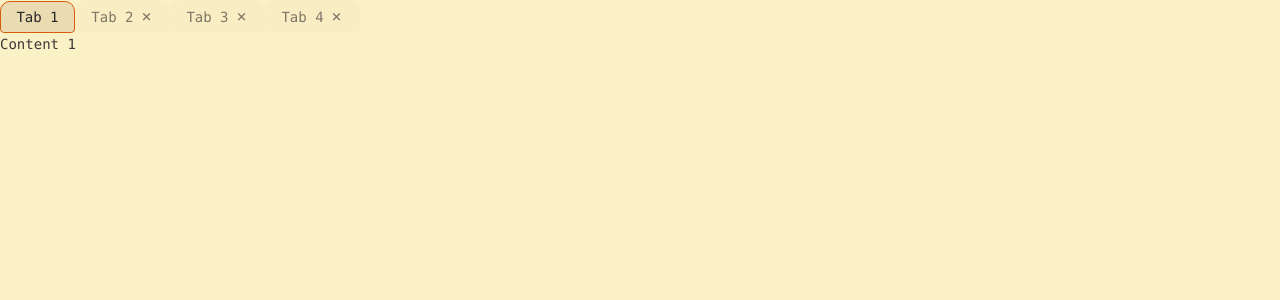
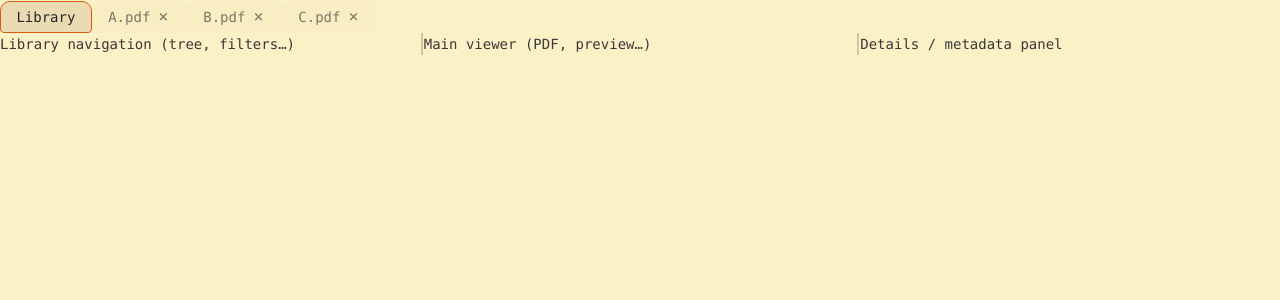
Before and after one commit to antsouchlos/brittle, a React (Vite) app: page / in a window 1280 px wide. Shown: the top 300 px of the page. Built offline with nearby package versions, Linux system fonts and the light colour scheme.

Commit message:
Add three-pane layout

```diff
--- a/src/app/App.tsx
+++ b/src/app/App.tsx
@@ -1,12 +1,14 @@
-import { ReactNode, useCallback, useState } from 'react';
+import { useState } from 'react';
 import './App.css';
 import TabView from '../tabs/TabView.tsx';
+import LibraryTabContent from './LibraryTabContent.tsx';
+
 
 const originalTabs = [
-    { id: 'tab1', label: 'Tab 1', closeable: false, content: <div>Content 1</div> },
-    { id: 'tab2', label: 'Tab 2', closeable: true, content: <div>Content 2</div> },
-    { id: 'tab3', label: 'Tab 3', closeable: true, content: <div>Content 3</div> },
-    { id: 'tab4', label: 'Tab 4', closeable: true, content: <div>Content 4</div> },
+    { id: 'tab1', label: 'Library', closeable: false, content: <LibraryTabContent /> },
+    { id: 'tab2', label: 'A.pdf', closeable: true, content: <div>Content 2</div> },
+    { id: 'tab3', label: 'B.pdf', closeable: true, content: <div>Content 3</div> },
+    { id: 'tab4', label: 'C.pdf', closeable: true, content: <div>Content 4</div> },
 ];
 
 function App() {
--- /dev/null
+++ b/src/app/LibraryTabContent.module.css
@@ -0,0 +1,26 @@
+.panelSeparator {
+    width: var(--panel-separator-hitbox-size);
+    background-color: transparent;
+    cursor: col-resize;
+    transition: background-color 120ms ease;
+}
+
+.panelSeparator::before {
+    content: "";
+    display: block;
+    width: var(--panel-separator-line-size);
+    height: 100%;
+    margin: 0 auto;
+    background-color: var(--panel-separator-color);
+}
+
+.panelSeparator[data-separator="hover"]::before,
+.panelSeparator[data-separator="focus"]::before,
+.panelSeparator:hover::before,
+.panelSeparator:focus-visible::before {
+    background-color: var(--panel-separator-color-hover);
+}
+
+.panelSeparator[data-separator="active"]::before {
+    background-color: var(--panel-separator-color-active);
+}
--- /dev/null
+++ b/src/app/LibraryTabContent.tsx
@@ -0,0 +1,22 @@
+import { Group, Panel, Separator } from 'react-resizable-panels';
+import styles from './LibraryTabContent.module.css';
+
+function LibraryTabContent() {
+    return (
+        <Group style={{ height: '100%', width: '100%' }}>
+            <Panel defaultSize={33} minSize={15}>
+                <div>Library navigation (tree, filters…)</div>
+            </Panel>
+            <Separator className={styles.panelSeparator} />
+            <Panel defaultSize={34} minSize={20}>
+                <div>Main viewer (PDF, preview…)</div>
+            </Panel>
+            <Separator className={styles.panelSeparator} />
+            <Panel defaultSize={33} minSize={15}>
+                <div>Details / metadata panel</div>
+            </Panel>
+        </Group>
+    );
+}
+
+export default LibraryTabContent;
--- a/src/theme.css
+++ b/src/theme.css
@@ -6,7 +6,7 @@
 :root {
     /* Typography */
     --font-family: 'JetBrains Mono', 'Fira Code', ui-monospace, SFMono-Regular, Menlo, Consolas, monospace;
-    --font-size: 14px;
+    --font-size:   14px;
     --line-height: 22px;
     --font-weight: 450;
 
@@ -29,6 +29,13 @@
     /* Surface */
     --color-fg: var(--gb-fg1);
     --color-bg: var(--gb-bg0);
+
+    /* Panels */
+    --panel-separator-hitbox-size:  4px;
+    --panel-separator-line-size:    2px;
+    --panel-separator-color:        var(--gb-bg2);
+    --panel-separator-color-hover:  var(--gb-bg3);
+    --panel-separator-color-active: var(--gb-orange);
 
     /* Tabs */
     --tab-fg:                  rgba(60, 56, 54, 0.65);          /* gb-fg1 @ 65% */
@@ -69,6 +76,10 @@
         --color-fg: var(--gb-fg1);
         --color-bg: var(--gb-bg0);
 
+        --panel-separator-color:        var(--gb-bg2);
+        --panel-separator-color-hover:  var(--gb-bg3);
+        --panel-separator-color-active: var(--gb-orange);
+
         --tab-fg:                  rgba(213, 196, 161, 0.55);    /* gb-fg2 @ 55% */
         --tab-bg:                  rgba(40, 40, 40, 0.25);       /* gb-bg1 @ 25% */
         --tab-border-color-hover:  var(--gb-orange);
```
